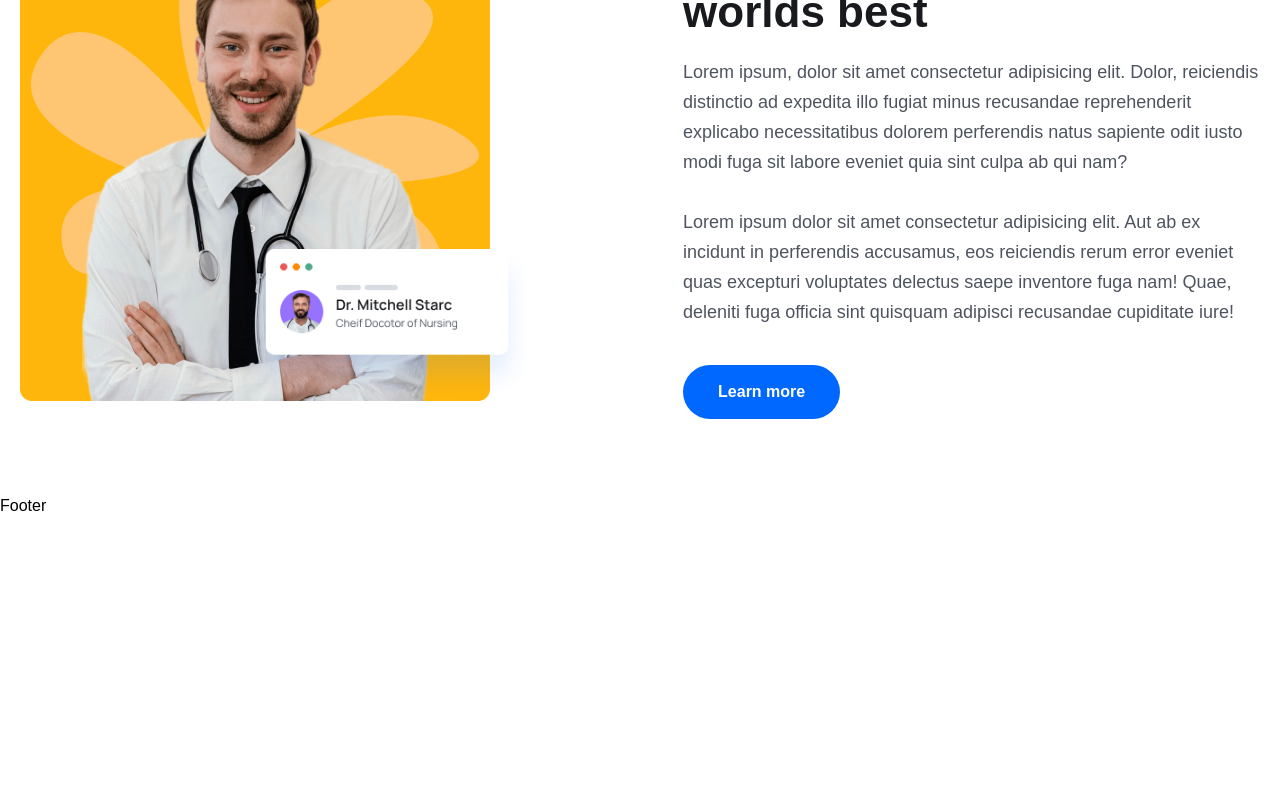
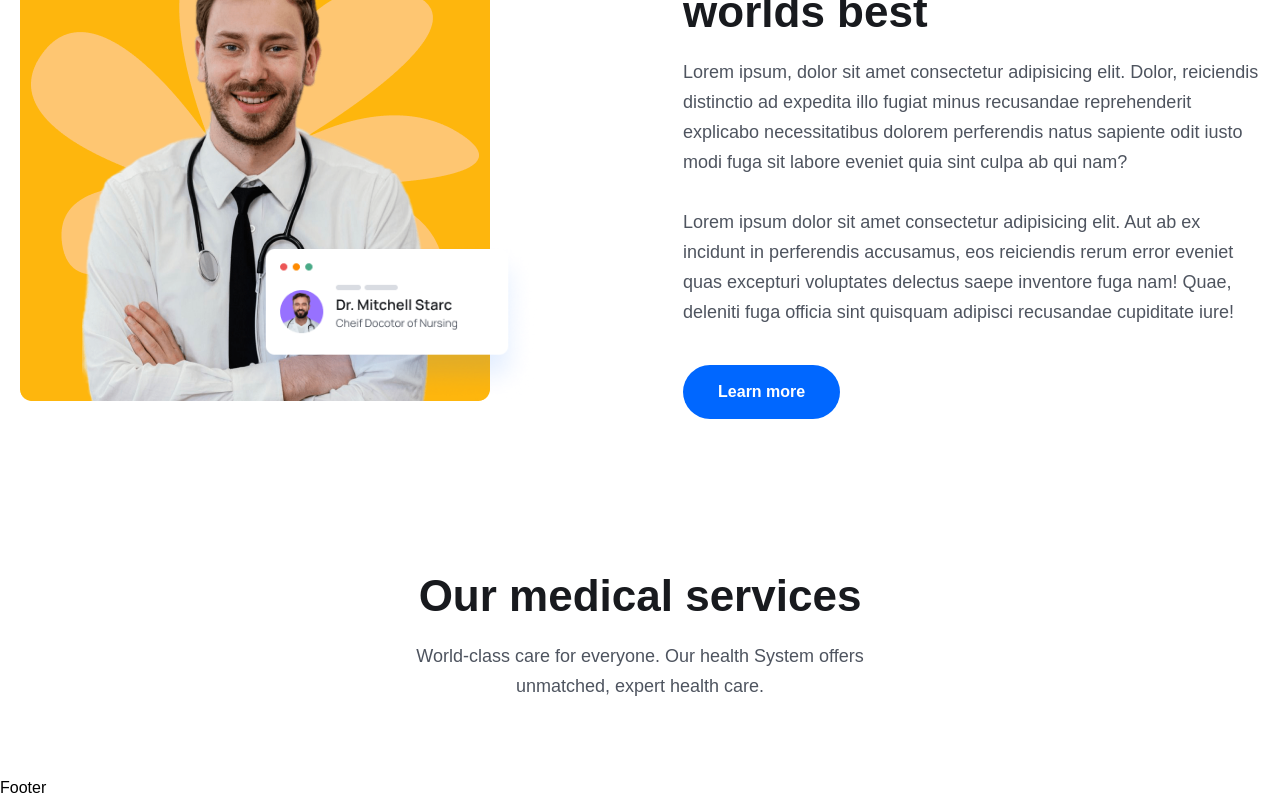
Before and after one commit to Sanjin888/DocBook, a React (Vite) app in the folder frontend/: page / in a window 1280 px wide. Shown: the part 1826-2626 px from the top of the page. Before the commit the page ends 2344 px from the top, so only its background shows below. Built offline with nearby package versions, Linux system fonts and the light colour scheme; the HTML template or start-up script is replaced by a standard one.

Commit message:
services section

```diff
--- a/frontend/src/assets/data/services.js
+++ b/frontend/src/assets/data/services.js
@@ -0,0 +1,38 @@
+export const services = [
+ {
+   name: "Cancer Care",
+   desc: "World-class care for everyone. Our health System offers unmatched, expert health care. From the lab to the clinic.",
+   bgColor: "rgba(254, 182, 13, .2)",
+   textColor: "#FEB60D",
+ },
+ {
+   name: "Labor & Delivery",
+   desc: "World-class care for everyone. Our health System offers unmatched, expert health care. From the lab to the clinic.",
+   bgColor: "rgba(151, 113, 255, .2)",
+   textColor: "#9771FF",
+ },
+ {
+   name: "Heart & Vascular",
+   desc: "World-class care for everyone. Our health System offers unmatched, expert health care. From the lab to the clinic.",
+   bgColor: "rgba(1, 181, 197, .2)",
+   textColor: "#01B5C5",
+ },
+ {
+   name: "Mental Health",
+   desc: "World-class care for everyone. Our health System offers unmatched, expert health care. From the lab to the clinic.",
+   bgColor: "rgba(1, 181, 197, .2)",
+   textColor: "#01B5C5",
+ },
+ {
+   name: "Neurology",
+   desc: "World-class care for everyone. Our health System offers unmatched, expert health care. From the lab to the clinic.",
+   bgColor: "rgba(254, 182, 13, .2)",
+   textColor: "#FEB60D",
+ },
+ {
+   name: "Burn Treatment",
+   desc: "World-class care for everyone. Our health System offers unmatched, expert health care. From the lab to the clinic.",
+   bgColor: "rgba(151, 113, 255, .2)",
+   textColor: "#9771FF",
+ },
+];
--- /dev/null
+++ b/frontend/src/components/Services/ServiceList.jsx
@@ -0,0 +1,9 @@
+
+
+const ServiceList = () => {
+  return (
+    <div>ServiceList</div>
+  )
+}
+
+export default ServiceList
--- a/frontend/src/pages/Home.jsx
+++ b/frontend/src/pages/Home.jsx
@@ -1,4 +1,3 @@
-
 import heroImg01 from "../assets/images/hero-img01.png";
 import heroImg02 from "../assets/images/hero-img02.png";
 import heroImg03 from "../assets/images/hero-img03.png";
@@ -6,7 +5,7 @@ import icon01 from "../assets/images/icon01.png";
 import icon02 from "../assets/images/icon02.png";
 import icon03 from "../assets/images/icon03.png";
 import { Link } from "react-router-dom";
-import { BsArrowRight} from "react-icons/bs" ;
+import { BsArrowRight } from "react-icons/bs";
 import About from "../components/About/About";
 
 const Home = () => {
@@ -78,6 +77,7 @@ const Home = () => {
         </div>
       </section>
       {/* ============ hero section =========*/}
+
       {/* =========== how it works section ========= */}
       <section>
         <div className="container">
@@ -106,7 +106,10 @@ const Home = () => {
                   unmatched, expert health care. From the lab to the clinic.
                 </p>
 
-                <Link to='/doctors' className="w-[44px] h-[44px] rounded-full border border-solid border-[#181A1E] mt-[30px] mx-auto flex items-center justify-center group hover:bg-primaryColor hover:border-none " >
+                <Link
+                  to="/doctors"
+                  className="w-[44px] h-[44px] rounded-full border border-solid border-[#181A1E] mt-[30px] mx-auto flex items-center justify-center group hover:bg-primaryColor hover:border-none "
+                >
                   <BsArrowRight className="group-hover:text-white w-6 h-5 " />
                 </Link>
               </div>
@@ -125,7 +128,10 @@ const Home = () => {
                   unmatched, expert health care. From the lab to the clinic.
                 </p>
 
-                <Link to='/doctors' className="w-[44px] h-[44px] rounded-full border border-solid border-[#181A1E] mt-[30px] mx-auto flex items-center justify-center group hover:bg-primaryColor hover:border-none " >
+                <Link
+                  to="/doctors"
+                  className="w-[44px] h-[44px] rounded-full border border-solid border-[#181A1E] mt-[30px] mx-auto flex items-center justify-center group hover:bg-primaryColor hover:border-none "
+                >
                   <BsArrowRight className="group-hover:text-white w-6 h-5 " />
                 </Link>
               </div>
@@ -144,7 +150,10 @@ const Home = () => {
                   unmatched, expert health care. From the lab to the clinic.
                 </p>
 
-                <Link to='/doctors' className="w-[44px] h-[44px] rounded-full border border-solid border-[#181A1E] mt-[30px] mx-auto flex items-center justify-center group hover:bg-primaryColor hover:border-none " >
+                <Link
+                  to="/doctors"
+                  className="w-[44px] h-[44px] rounded-full border border-solid border-[#181A1E] mt-[30px] mx-auto flex items-center justify-center group hover:bg-primaryColor hover:border-none "
+                >
                   <BsArrowRight className="group-hover:text-white w-6 h-5 " />
                 </Link>
               </div>
@@ -154,8 +163,20 @@ const Home = () => {
       </section>
       {/* =========== how it works section end ========= */}
 
-      <About/>
+      <About />
       {/* ============== services section =========== */}
+      <section>
+        <div className="container">
+          <div className="xl:w-[470px] mx-auto ">
+            <h2 className="heading text-center "> Our medical services</h2>
+            <p className="text__para text-center">
+              World-class care for everyone. Our health System offers unmatched,
+              expert health care.
+            </p>
+          </div>
+        </div>
+      </section>
+      {/* ============== services section end =========== */}
     </>
   );
 };
```
